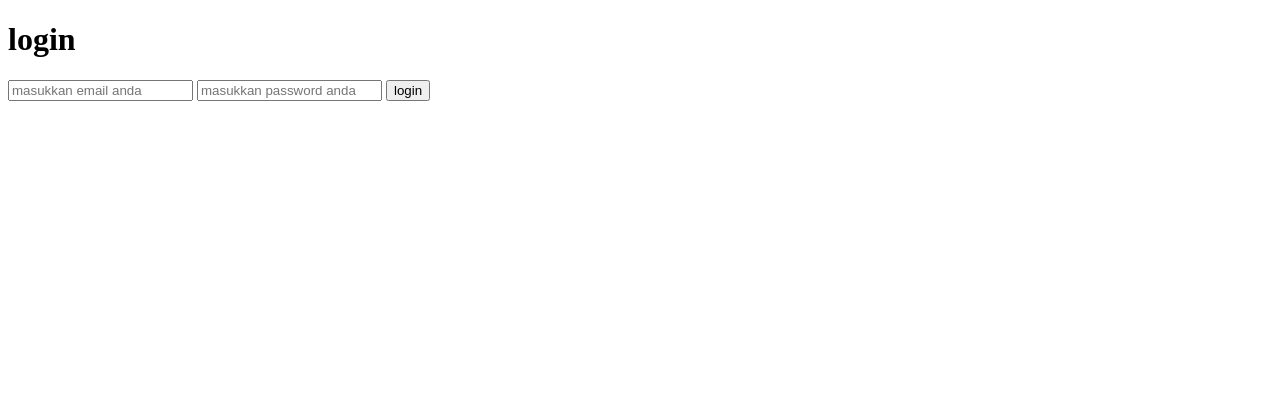
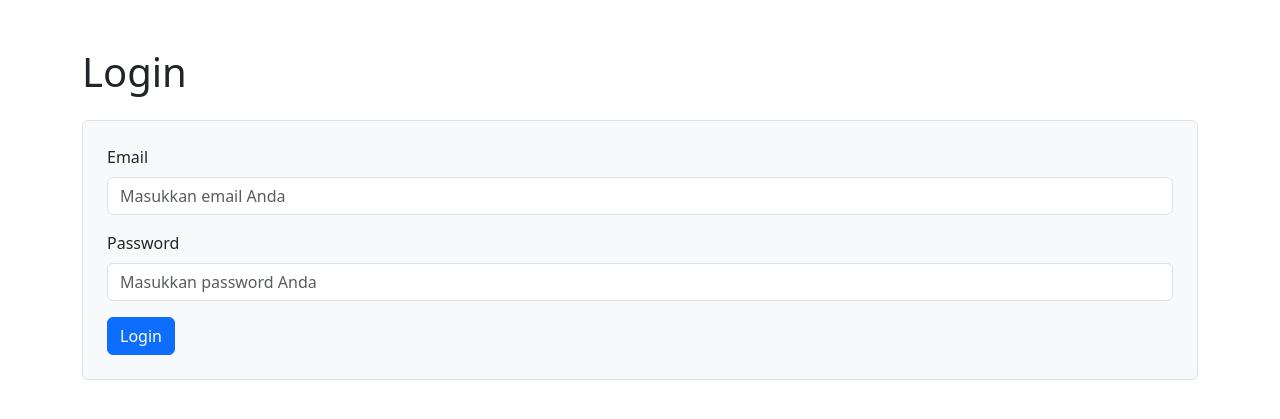
Before and after one commit to muhammadarielramo/web-programming-course, a PHP site: page / in a window 1280 px wide. Shown: the top 419 px of the page. Run offline with PHP 8.4, Linux system fonts and the light colour scheme.

Commit message:
Update index.php

```diff
--- a/index.php
+++ b/index.php
@@ -3,15 +3,28 @@
 <head>
     <meta charset="UTF-8">
     <meta name="viewport" content="width=device-width, initial-scale=1.0">
-    <title>Document</title>
+    <title>Login</title>
+    <!-- Tambahkan Bootstrap CSS -->
+    <link href="https://cdn.jsdelivr.net/npm/bootstrap@5.3.3/dist/css/bootstrap.min.css" rel="stylesheet">
 </head>
 <body>
-    <h1>login</h1>
-    <form action="./backend/login.php" method="post">
-        <input type="email" name="email" placeholder="masukkan email anda">
-        <input type="password" name="password" placeholder="masukkan password anda">
-        <input type="submit" value="login" name="submit">
-    </form>
+    <div class="container my-5">
+        <h1 class="mb-4">Login</h1>
 
+        <form action="./backend/login.php" method="post" class="bg-light p-4 border rounded">
+            <div class="mb-3">
+                <label for="email" class="form-label">Email</label>
+                <input type="email" name="email" id="email" class="form-control" placeholder="Masukkan email Anda" required>
+            </div>
+            <div class="mb-3">
+                <label for="password" class="form-label">Password</label>
+                <input type="password" name="password" id="password" class="form-control" placeholder="Masukkan password Anda" required>
+            </div>
+            <button type="submit" class="btn btn-primary" name="submit">Login</button>
+        </form>
+    </div>
+
+    <!-- Tambahkan Bootstrap JavaScript dan dependensinya -->
+    <script src="https://cdn.jsdelivr.net/npm/bootstrap@5.3.3/dist/js/bootstrap.bundle.min.js"></script>
 </body>
 </html>
```
